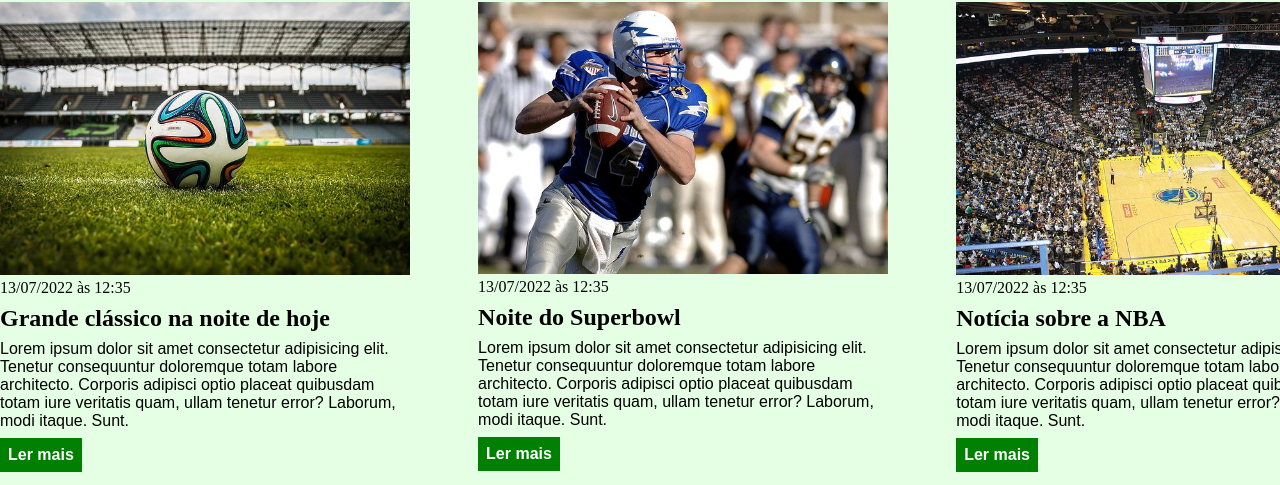
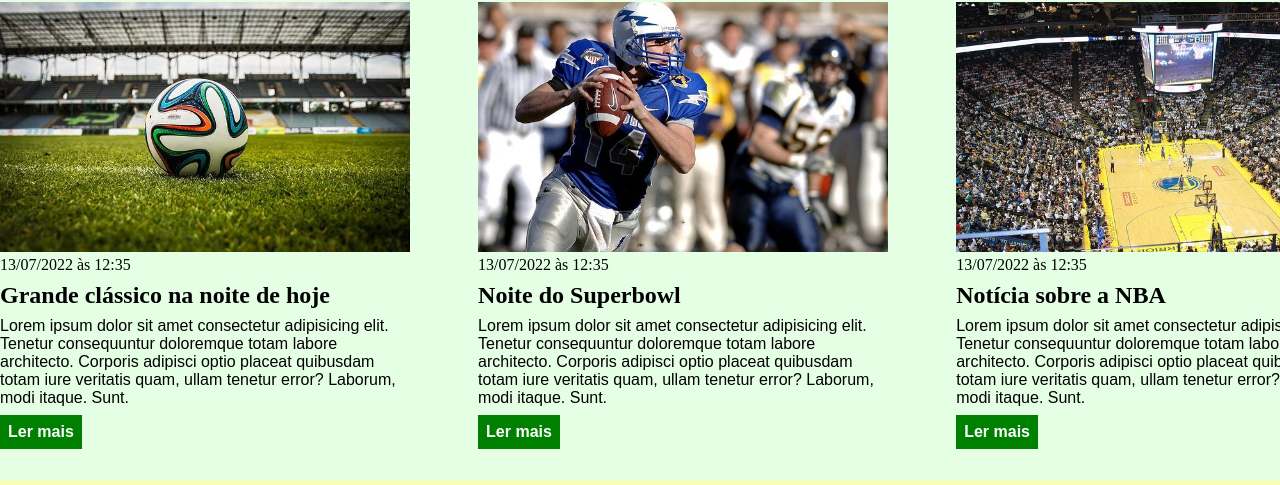
Before and after one commit to carloshcsimoes/GameSite_EBAC, a plain HTML site: page index.html in a window 1280 px wide. Shown: the part 124-609 px from the top of the page. Drawn offline with Linux system fonts and the light colour scheme.

Commit message:
Corrigindo erro de duplicação no "./Imagens/basquete.jpg"

```diff
--- a/index.html
+++ b/index.html
@@ -50,17 +50,6 @@
                     <time>13/07/2022 às 12:35</time>
                 </header>
                 <h3>Noite do Superbowl</h3>
-                <p>
-                    Lorem ipsum dolor sit amet consectetur adipisicing elit. Tenetur consequuntur doloremque totam labore architecto. Corporis adipisci optio placeat quibusdam totam iure veritatis quam, ullam tenetur error? Laborum, modi itaque. Sunt.
-                </p>
-                <a href="#" title="Leia a notícia completa">Ler mais</a>
-            </article>
-            <article>
-                <img src="./Imagens/basquete.jpg" title="Vista aérea de uma quadra de basquete" />
-                <header>
-                    <time>13/07/2022 às 12:35</time>
-                </header>
-                <h3>Notícia sobre a NBA</h3>
                 <p>
                     Lorem ipsum dolor sit amet consectetur adipisicing elit. Tenetur consequuntur doloremque totam labore architecto. Corporis adipisci optio placeat quibusdam totam iure veritatis quam, ullam tenetur error? Laborum, modi itaque. Sunt.
                 </p>
--- a/main.css
+++ b/main.css
@@ -121,3 +121,9 @@ section h2 {
 #tecnology .articles article a {
     background-color: red;
 }
+
+img {
+    width: 200px;
+    height: 250px;
+    object-fit: cover;
+  }
```
